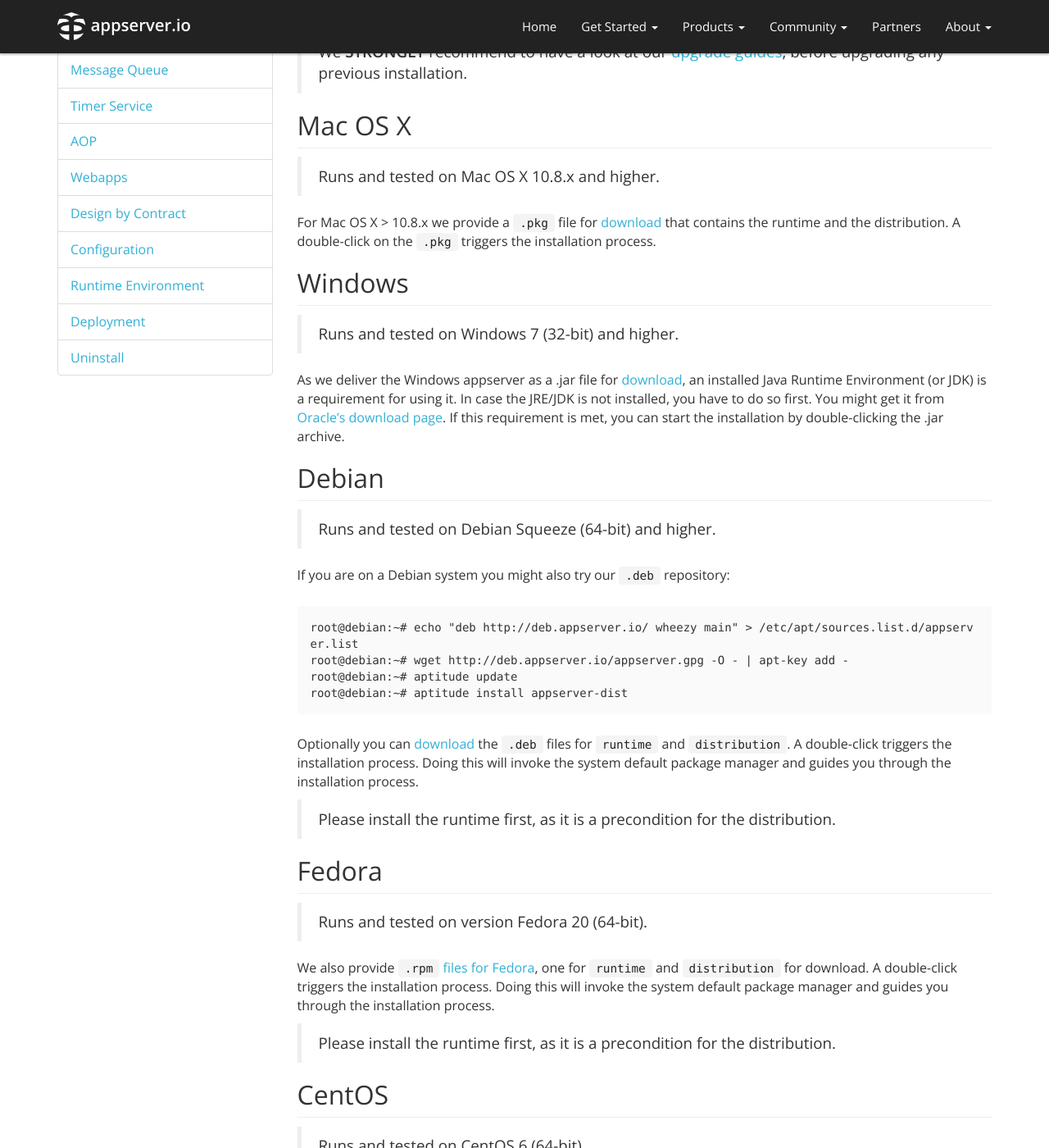
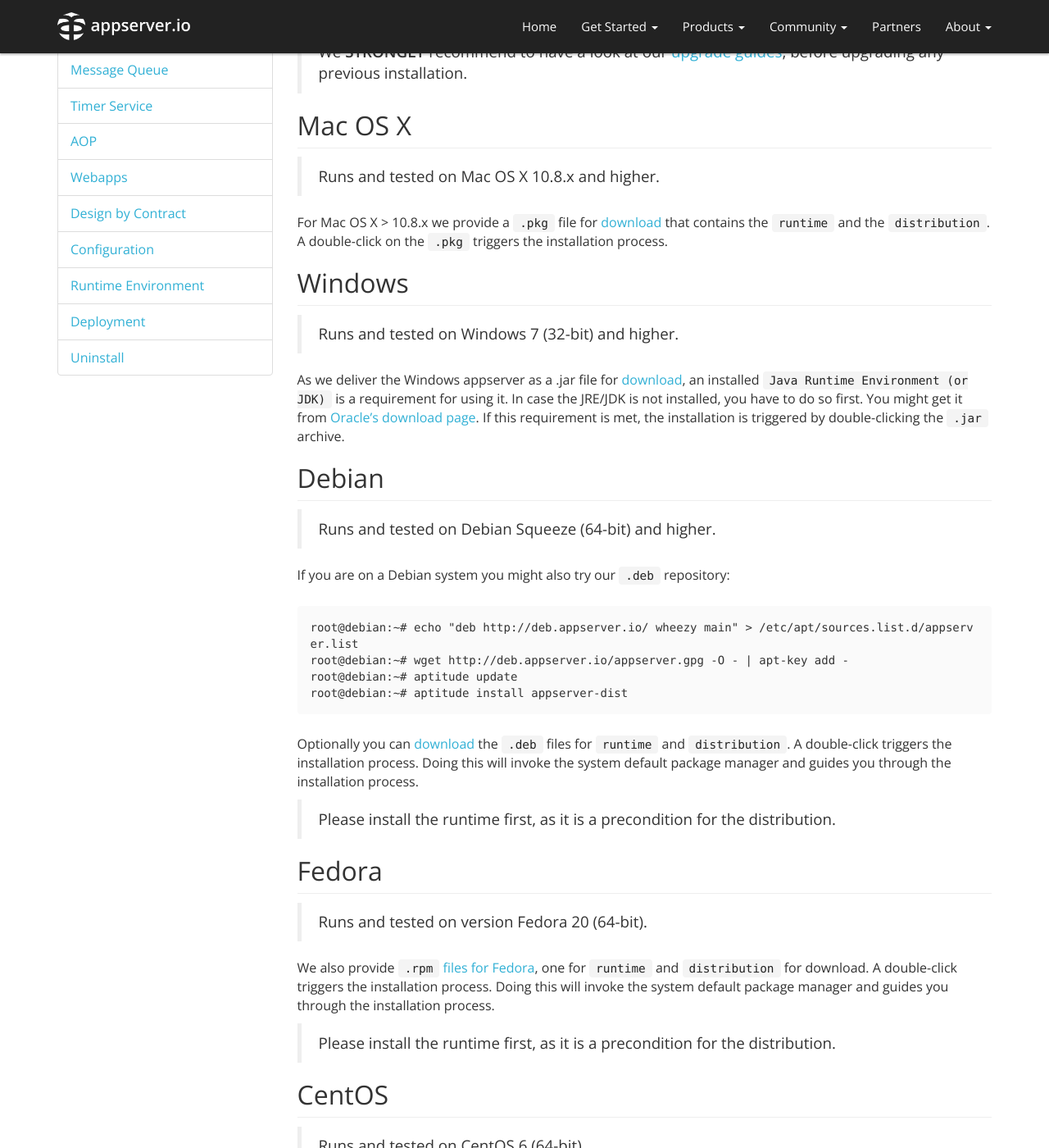
Before and after one commit to appserver-io/appserver, a Jekyll site: the page built from _docs/installation.md, in a window 1280 px wide and 1400 px high, scrolled down 591 px. Shown: the whole window at 82% size. Built offline with Jekyll 4.4.1, drawn with Linux system fonts in a browser that asks for light colours; nearby versions of some CDN libraries; library files that are not in the unit come from our copies; Markdown is read by kramdown in place of the engine named in the settings; some of the changed text lies outside the part shown.

Commit message:
Update installation.md
Minor changes.

```diff
--- a/_docs/installation.md
+++ b/_docs/installation.md
@@ -44,15 +44,15 @@
 
 > Runs and tested on Mac OS X 10.8.x and higher.
 
-For Mac OS X > 10.8.x we provide a `.pkg` file for [download]({{"/get-started/downloads.html#osx" | prepend: site.baseurl }}) that contains the runtime and the distribution. A double-click on the `.pkg` triggers the installation process.
+For Mac OS X > 10.8.x we provide a `.pkg` file for [download]({{"/get-started/downloads.html#osx" | prepend: site.baseurl }}) that contains the `runtime` and the `distribution`. A double-click on the `.pkg` triggers the installation process.
 
 ## Windows
 
 > Runs and tested on Windows 7 (32-bit) and higher.
 
-As we deliver the Windows appserver as a .jar file for [download]({{"/get-started/downloads.html#win" | prepend: site.baseurl }}), an installed Java Runtime Environment (or JDK) is a requirement for using it. In case the JRE/JDK is not installed, you have to do so
+As we deliver the Windows appserver as a .jar file for [download]({{"/get-started/downloads.html#win" | prepend: site.baseurl }}), an installed `Java Runtime Environment (or JDK)` is a requirement for using it. In case the JRE/JDK is not installed, you have to do so
 first. You might get it from [Oracle's download page](<http://www.oracle.com/technetwork/java/javase/downloads/jre7-downloads-1880261.html>).
-If this requirement is met, you can start the installation by double-clicking the .jar archive.
+If this requirement is met, the installation is triggered by double-clicking the `.jar` archive.
 
 ## Debian
 
```
Also changed, not shown: other parts of _docs/installation.md (+1 -1 lines).
